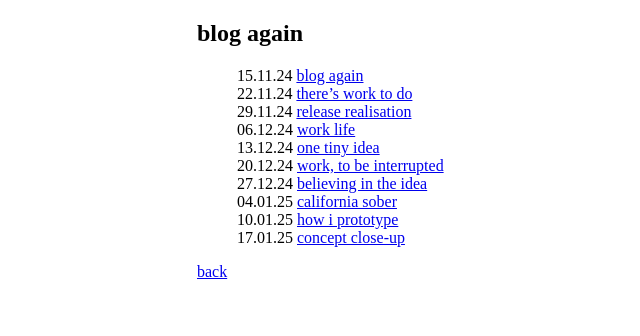
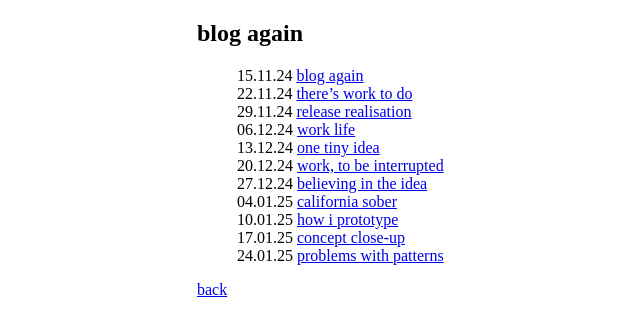
Before and after one commit to stuffedwombat/stuffedwombat.github.io, a Jekyll site: the page built from blogagain.md, in a window 1280 px wide. Shown: the top 336 px of the page, without its empty margins (127-767 px from the left). Built offline with Jekyll 4.4.1, drawn with Linux system fonts in a browser that asks for light colours; our own code applies the rules of GitHub Pages for plain Markdown files; comment, search, counter and statistics services are not loaded.

Commit message:
Update blogagain.md

```diff
--- a/blogagain.md
+++ b/blogagain.md
@@ -10,5 +10,6 @@
 - 04.01.25 [california sober](25_01_04_california_sober)
 - 10.01.25 [how i prototype](25_01_10_how_i_prototype)
 - 17.01.25 [concept close-up](25_01_17_concept_close_up)
+- 24.01.25 [problems with patterns](25_01_24_problems_with_patterns)
 
 [back](thinking)
```
